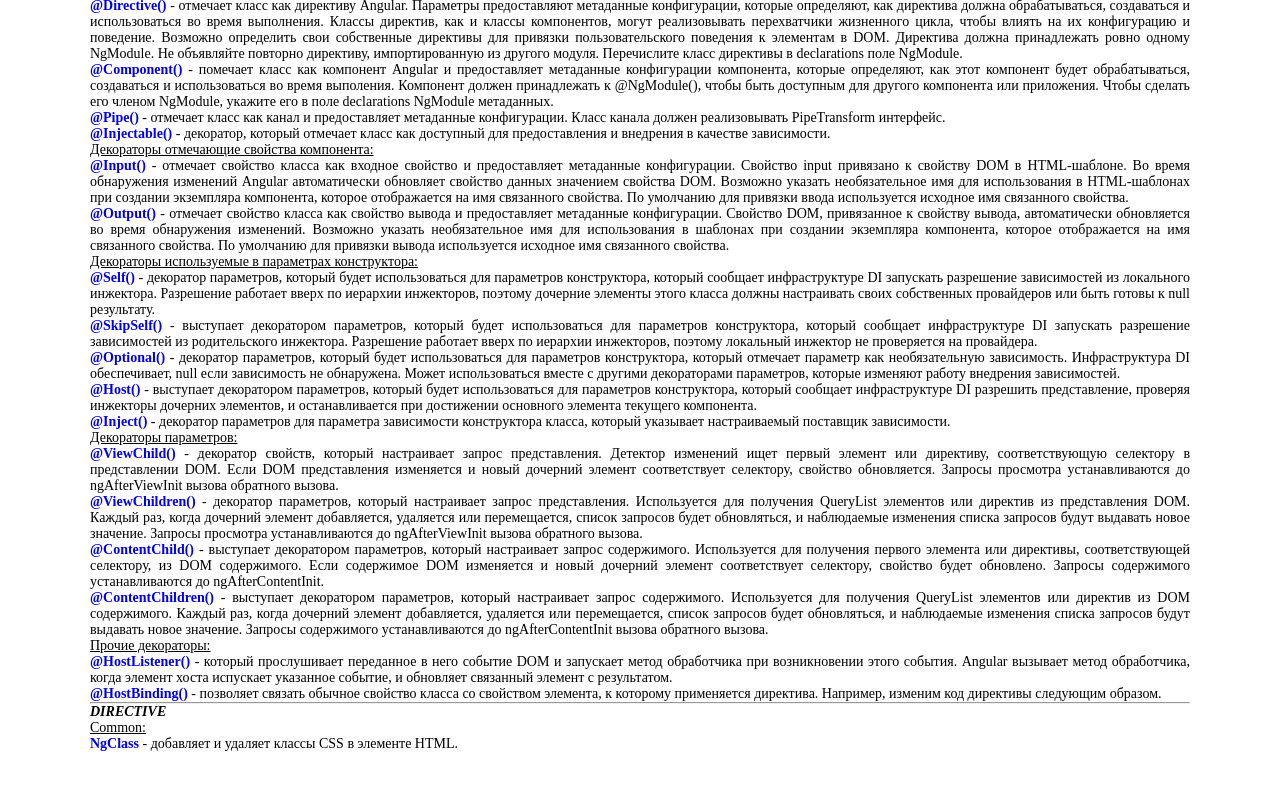
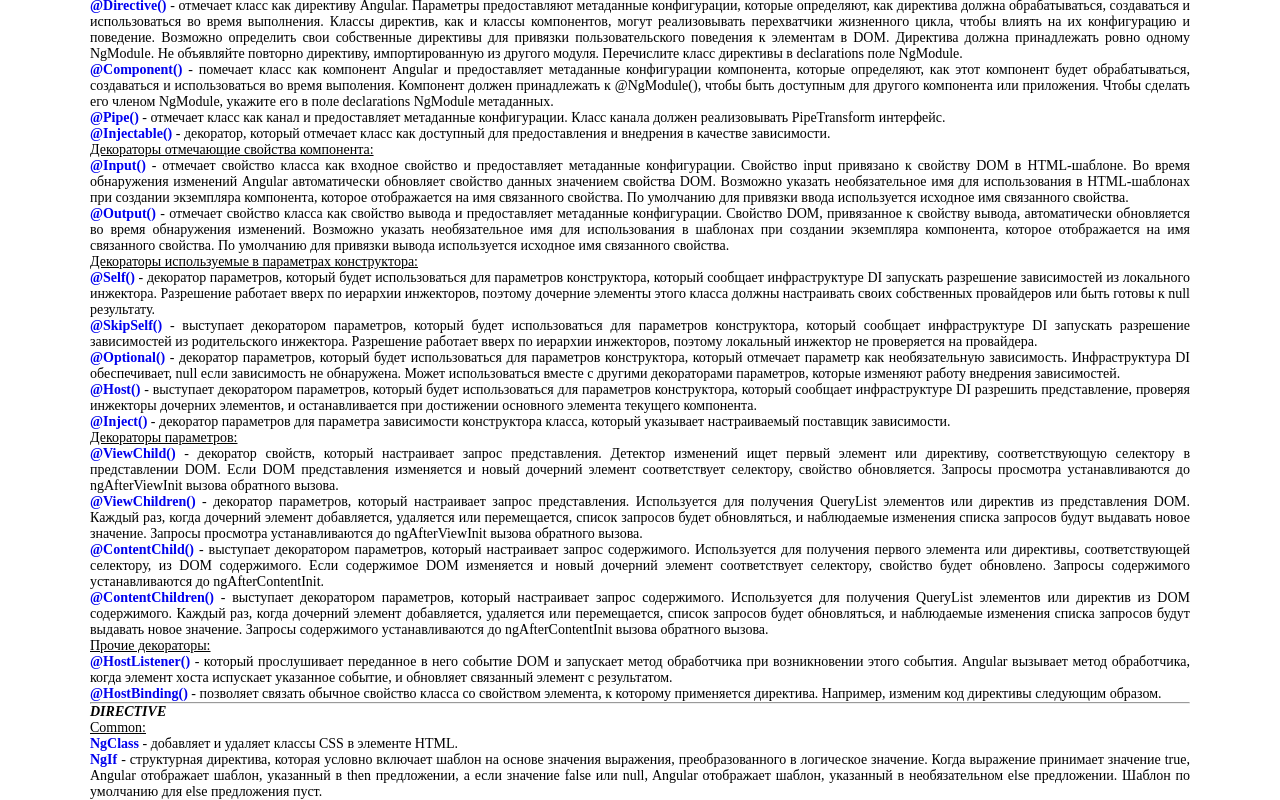
Before and after one commit to ArtemKashirin/API, an Angular app: page / in a window 1280 px wide. Shown: the part 502-1302 px from the top of the page. Before the commit the page ends 1254 px from the top, so only its background shows below. Built offline with nearby package versions, Linux system fonts and the light colour scheme.

Commit message:
DIRECTIVE: NgIf

```diff
--- a/src/app/app.component.html
+++ b/src/app/app.component.html
@@ -44,3 +44,4 @@
 <p><b><i>DIRECTIVE</i></b></p>
 <p><u>Common:</u></p>
 <app-ng-class></app-ng-class>
+<app-ng-if></app-ng-if>
--- a/src/app/app.module.ts
+++ b/src/app/app.module.ts
@@ -41,6 +41,7 @@
 import { InjectComponent } from './decorator/inject/inject.component';
 import { InjectableComponent } from './decorator/injectable/injectable.component';
 import { NgClassComponent } from './directive/ng-class/ng-class.component';
+import { NgIfComponent } from './directive/ng-if/ng-if.component';
 
 
 @NgModule({
@@ -84,6 +85,7 @@
     InjectComponent,
     InjectableComponent,
     NgClassComponent,
+    NgIfComponent,
   ],
   imports: [
     BrowserModule,
--- /dev/null
+++ b/src/app/directive/ng-if/ng-if.component.html
@@ -0,0 +1,9 @@
+<p><b><a [href] = "this.NgIf">NgIf</a></b> - структурная директива, которая условно включает шаблон на основе значения выражения,
+  преобразованного в логическое значение. Когда выражение принимает значение true, Angular отображает шаблон, указанный в then предложении,
+  а если значение false или null, Angular отображает шаблон, указанный в необязательном else предложении. Шаблон по умолчанию для else
+  предложения пуст.</p>
+<!--<div>-->
+<!--  <div *ngIf="this.isCondition; then thenBlock else elseBlock"></div>-->
+<!--  <ng-template #thenBlock><p>Then Block</p></ng-template>-->
+<!--  <ng-template #elseBlock><p>Else Block</p></ng-template>-->
+<!--</div>-->
--- /dev/null
+++ b/src/app/directive/ng-if/ng-if.component.ts
@@ -0,0 +1,18 @@
+import {Component, OnInit} from '@angular/core';
+
+@Component({
+  selector: 'app-ng-if',
+  templateUrl: './ng-if.component.html',
+  styleUrls: ['./ng-if.component.scss']
+})
+export class NgIfComponent implements OnInit {
+  public NgIf: string = 'https://angular.io/api/common/NgIf';
+  public isCondition: boolean = true;
+
+  constructor() {
+  }
+
+  ngOnInit(): void {
+  }
+
+}
```
Also changed, not shown: src/app/directive/ng-if/ng-if.component.scss (added).
